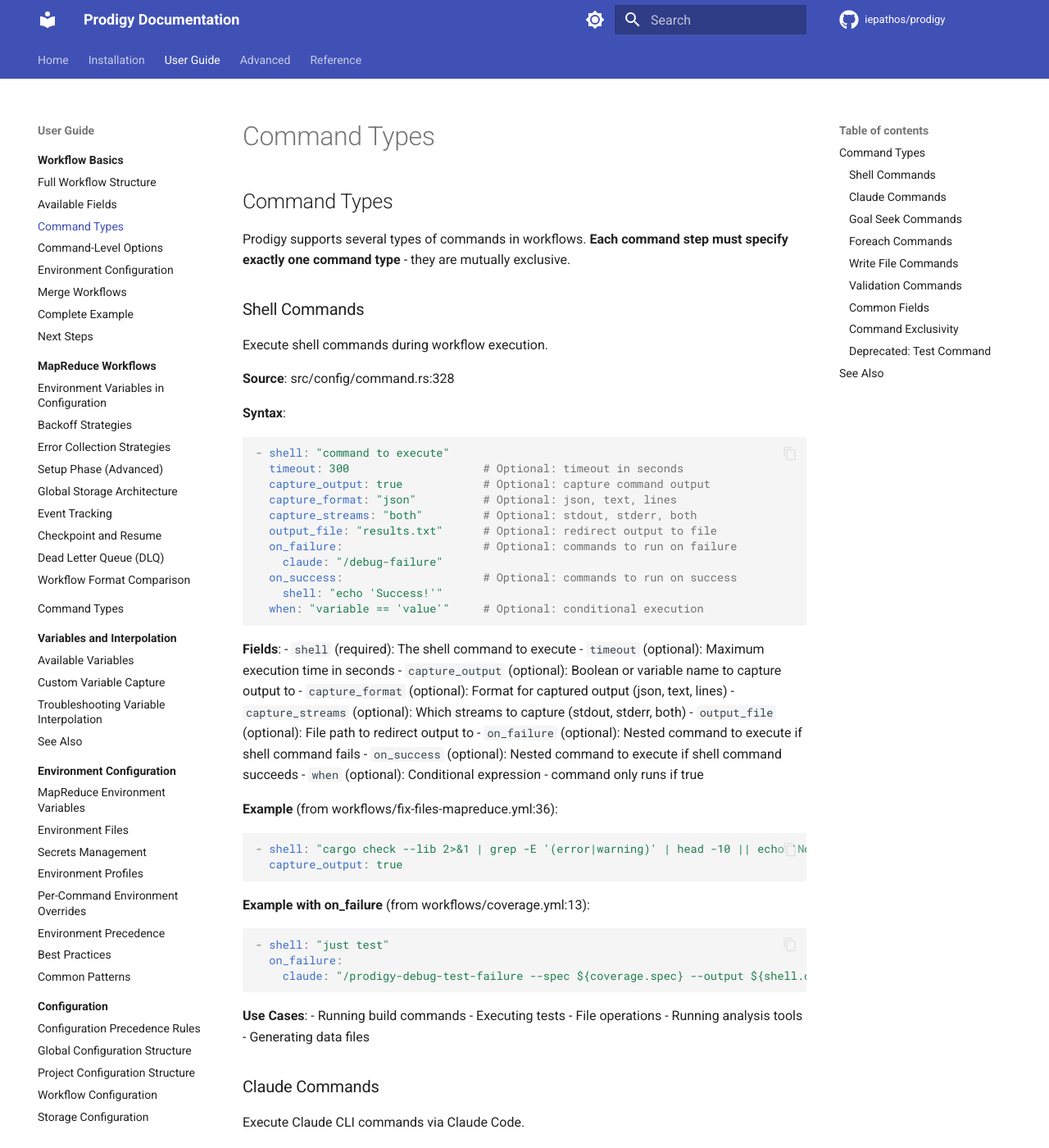
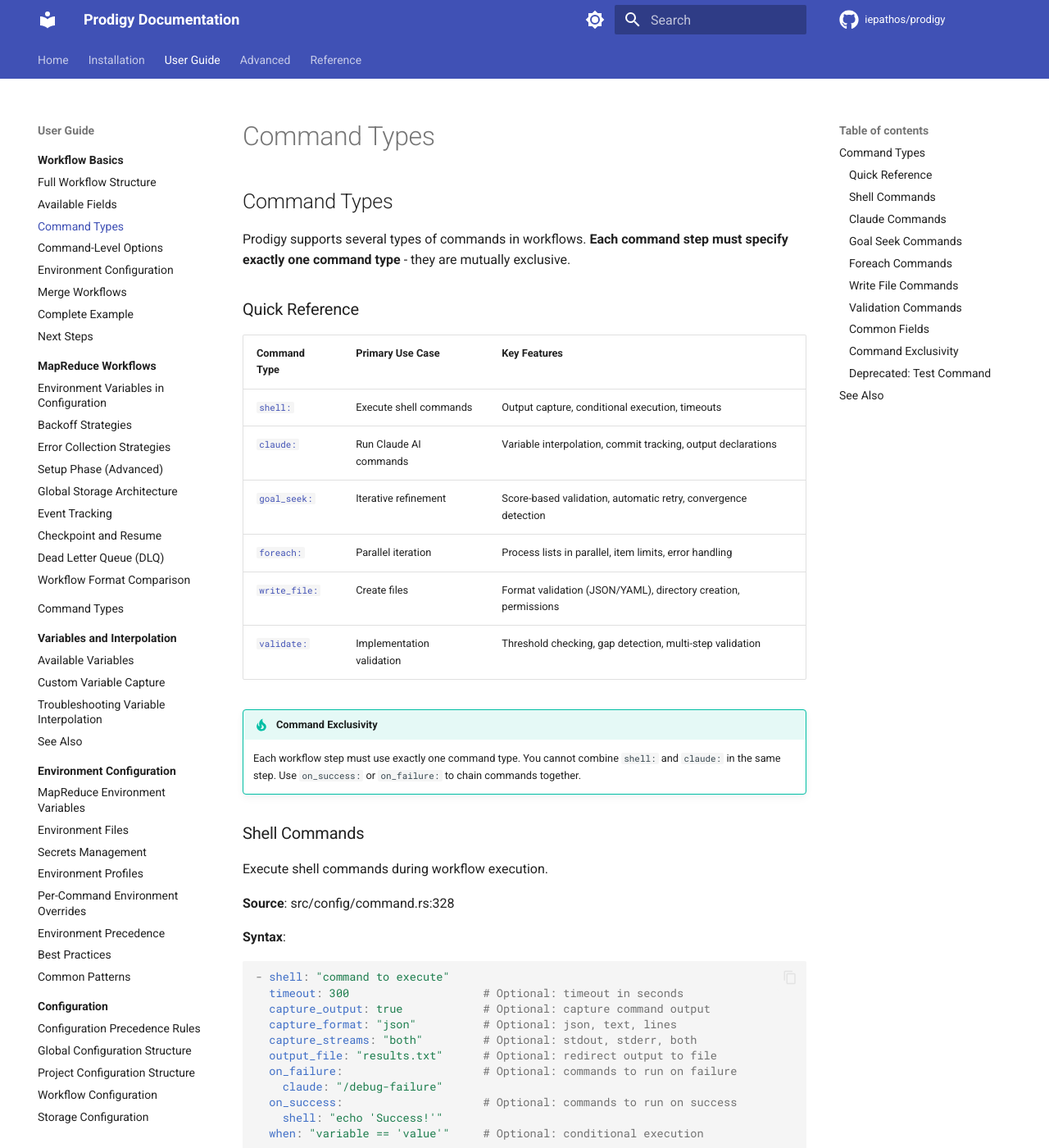
Before and after one commit to iepathos/prodigy, an MkDocs documentation site: the page built from docs/workflow-basics/command-types.md, in a window 1280 px wide and 1400 px high. Shown: the whole window at 82% size. Built offline with MkDocs 1.6.1 and Material for MkDocs 9.7.7, drawn with Linux system fonts in a browser that asks for light colours; comment, search, counter and statistics services are not loaded; some of the changed text lies outside the part shown.

Commit message:
docs: enhance Command Types page with quick reference table and MkDocs admonitions
Improvements:
- Add quick reference table showing all 6 command types with use cases
- Convert use case lists to MkDocs Material 'example' admonitions
- Add 'tip' admonitions for parallel execution and format validation
- Add 'warning' admonitions for deprecated test: syntax and validation score format
- Add 'info' admonition explaining validate vs goal_seek differences
- Improve command exclusivity explanation with tip callout

Quality improvements:
- Better visual hierarchy with admonitions
- Easier scanning with quick reference table
- Clearer warnings for common pitfalls
- Enhanced readability with Material Design callouts

All source attributions, examples, and cross-references verified accurate.

````diff
--- a/docs/workflow-basics/command-types.md
+++ b/docs/workflow-basics/command-types.md
@@ -1,6 +1,20 @@
 ## Command Types
 
 Prodigy supports several types of commands in workflows. **Each command step must specify exactly one command type** - they are mutually exclusive.
+
+### Quick Reference
+
+| Command Type | Primary Use Case | Key Features |
+|-------------|------------------|--------------|
+| [`shell:`](#shell-commands) | Execute shell commands | Output capture, conditional execution, timeouts |
+| [`claude:`](#claude-commands) | Run Claude AI commands | Variable interpolation, commit tracking, output declarations |
+| [`goal_seek:`](#goal-seek-commands) | Iterative refinement | Score-based validation, automatic retry, convergence detection |
+| [`foreach:`](#foreach-commands) | Parallel iteration | Process lists in parallel, item limits, error handling |
+| [`write_file:`](#write-file-commands) | Create files | Format validation (JSON/YAML), directory creation, permissions |
+| [`validate:`](#validation-commands) | Implementation validation | Threshold checking, gap detection, multi-step validation |
+
+!!! tip "Command Exclusivity"
+    Each workflow step must use exactly one command type. You cannot combine `shell:` and `claude:` in the same step. Use `on_success:` or `on_failure:` to chain commands together.
 
 ### Shell Commands
 
@@ -106,12 +120,12 @@
   timeout: 300
 ```
 
-**Use Cases**:
-- Running custom Claude commands
-- Code analysis and generation
-- Implementing specifications
-- Debugging test failures
-- Code review and linting
+!!! example "Common Use Cases"
+    - Running custom Claude commands (slash commands)
+    - Code analysis and generation
+    - Implementing specifications from markdown
+    - Debugging test failures with AI assistance
+    - Automated code review and linting
 
 ### Goal Seek Commands
 
@@ -179,12 +193,15 @@
   commit_required: true
 ```
 
-**Use Cases**:
-- Iteratively improving code quality
-- Achieving test coverage thresholds
-- Performance optimization
-- Fixing linting issues
-- Implementing specifications completely
+!!! example "Common Use Cases"
+    - Iteratively improving code quality until metrics are met
+    - Achieving test coverage thresholds (e.g., 90% coverage)
+    - Performance optimization to target benchmarks
+    - Fixing linting issues until clean
+    - Implementing specifications completely with validation
+
+!!! warning "Validation Score Format"
+    The validate command **must** output `score: <number>` (0-100) for goal-seeking to work. Example: `echo "score: 85"`
 
 ### Foreach Commands
 
@@ -234,11 +251,14 @@
     continue_on_error: true
 ```
 
-**Use Cases**:
-- Processing multiple files
-- Running operations on a list of identifiers
-- Batch operations with parallelism
-- Conditional processing of items
+!!! example "Common Use Cases"
+    - Processing multiple files (e.g., formatting all `.rs` files)
+    - Running operations on a list of identifiers
+    - Batch operations with controlled parallelism
+    - Conditional processing based on item properties
+
+!!! tip "Parallel Execution"
+    Set `parallel: 5` to process 5 items concurrently. Use `parallel: false` for sequential processing.
 
 ### Write File Commands
 
@@ -280,12 +300,15 @@
     create_dirs: true
 ```
 
-**Use Cases**:
-- Saving workflow results to files
-- Generating configuration files
-- Writing JSON/YAML data with validation
-- Creating reports and logs
-- Persisting intermediate data
+!!! example "Common Use Cases"
+    - Saving workflow results to files
+    - Generating configuration files from templates
+    - Writing JSON/YAML data with automatic validation
+    - Creating reports and logs
+    - Persisting intermediate data between workflow steps
+
+!!! tip "Format Validation"
+    Use `format: json` or `format: yaml` to automatically validate and pretty-print output. Invalid content will fail the step.
 
 ### Validation Commands
 
@@ -355,12 +378,17 @@
     max_attempts: 3
 ```
 
-**Use Cases**:
-- Verifying specification completeness
-- Checking implementation against requirements
-- Validating test coverage
-- Ensuring documentation quality
-- Multi-step validation pipelines
+!!! example "Common Use Cases"
+    - Verifying specification completeness
+    - Checking implementation against requirements
+    - Validating test coverage meets thresholds
+    - Ensuring documentation quality standards
+    - Multi-step validation pipelines
+
+!!! info "Validate vs Goal Seek"
+    **`validate:`** is for one-time validation with gap detection and retry logic.
+    **`goal_seek:`** is for iterative refinement until a score threshold is met.
+    Use `validate:` for spec checking, `goal_seek:` for quality improvement.
 
 ### Common Fields
 
@@ -404,7 +432,9 @@
 
 ### Deprecated: Test Command
 
-The `test:` command syntax is deprecated. Use `shell:` with `on_failure:` instead.
+!!! warning "Deprecated Syntax"
+    The `test:` command syntax is deprecated and will be removed in a future version.
+    Use `shell:` with `on_failure:` instead for the same functionality.
 
 **Source**: src/config/command.rs:446-463
 
@@ -423,6 +453,8 @@
     claude: "/debug-test"
 ```
 
+The migration is straightforward: replace `test:` → `command:` with `shell:` and keep all other fields unchanged.
+
 ## See Also
 
 - [Available Fields](available-fields.md) - Complete reference of all command fields
````
Also changed, not shown: other parts of docs/workflow-basics/command-types.md (+6 -6 lines).
